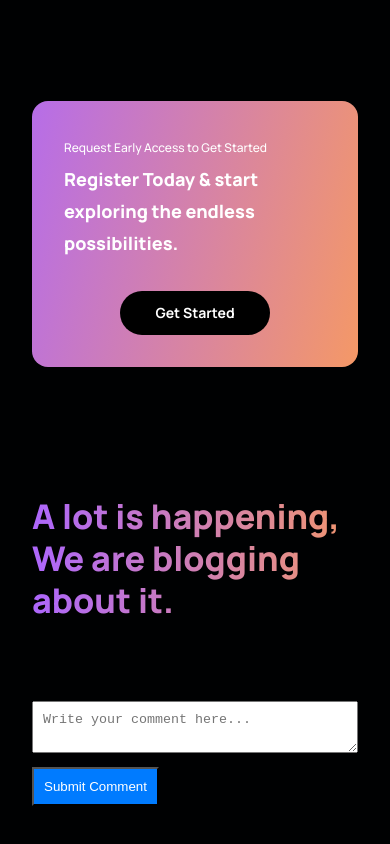
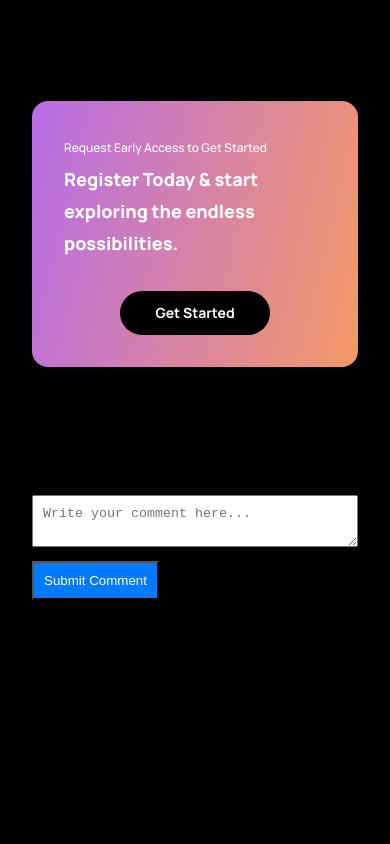
Before and after one commit to gozixq/chatbot_CPE, a React (Create React App) app in the folder chatbot_front/: page / in a window 390 px wide. Shown: the part 3498-4342 px from the top of the page. After the commit the page ends 4182 px from the top, so only its background shows below. Built offline with nearby package versions, Linux system fonts and the light colour scheme.

Commit message:
comment2

```diff
--- a/chatbot_front/src/containers/blog/Blog.jsx
+++ b/chatbot_front/src/containers/blog/Blog.jsx
@@ -15,9 +15,7 @@ const Blog = () => {
 
   return (
     <div className="gpt3__blog section__padding" id="blog">
-      <div className="gpt3__blog-heading">
-        <h1 className="gradient__text">A lot is happening, <br /> We are blogging about it.</h1>
-      </div>
+
       <div className="gpt3__blog-container">
         <div className="gpt3__comment-box">
           <textarea
@@ -30,13 +28,11 @@ const Blog = () => {
             Submit Comment
           </button>
         </div>
-        <div className="gpt3__comments">
-          {comments.map((comment, index) => (
-            <div key={index} className="comment">
-              {comment}
+          {comments.map((text) => (
+            <div className="comment-container">
+              {text}
             </div>
           ))}
-        </div>
       </div>
     </div>
   );
--- a/chatbot_front/src/containers/blog/blog.css
+++ b/chatbot_front/src/containers/blog/blog.css
@@ -55,42 +55,13 @@
     grid-gap: 2rem;
 }
 
-@media screen and (max-width: 990px) {
-    .gpt3__blog-container {
-        flex-direction: column-reverse;
-    }
 
-    .gpt3__blog-container_groupA {
-        margin: 2rem 0;
-    }
 
-    .gpt3__blog-container_groupA .gpt3__blog-container_article {
-       width: 48%;
-    }
-
-    .gpt3__blog-container_groupA .gpt3__blog-container_article-image {
-        height: 250px;
-    }
-}
-
-@media screen and (max-width: 700px) {
-    .gpt3__blog-container_groupB {
-        grid-template-columns: repeat(1, 1fr);
-    }
-
-    .gpt3__blog-container_groupA .gpt3__blog-container_article {
-       width: 100%;
-    }
-
-    .gpt3__blog-heading h1 {
-        font-size: 46px;
-        line-height: 52px;
-    }
-}
-
-@media screen and (max-width: 550px) {
-    .gpt3__blog-heading h1 {
-        font-size: 34px;
-        line-height: 42px;
-    }
-}
+.comment-container {
+    height: 75px;
+    width: 465px;
+    background-color: #ffffff;
+    border-radius: 5px;
+    margin: 10px 0;
+    word-break: break-all;
+  }
```
